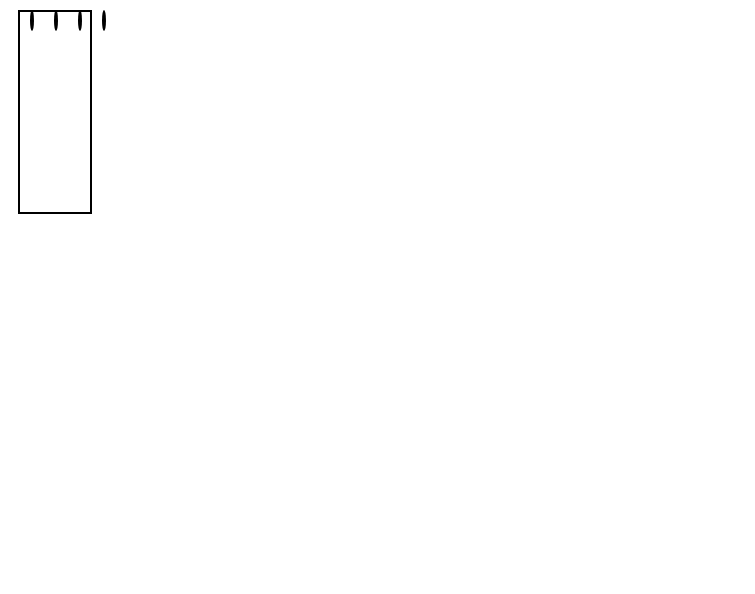
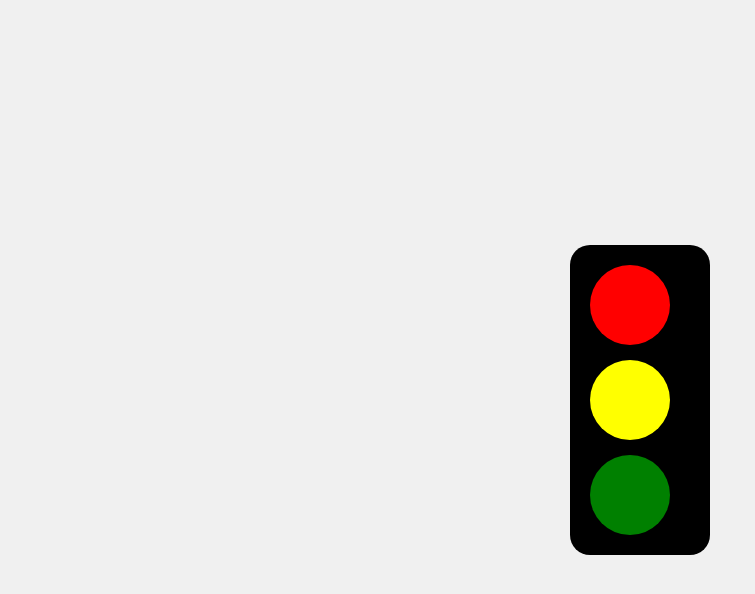
Before and after one commit to rajeev35/MERN-STACK-WITH-LOVE-BABER, a plain HTML site: page DELTA2024/practice1/index.html in a window 1280 px wide. Shown: the whole page, without its empty margins (0-755 px from the left). Drawn offline with Linux system fonts and the light colour scheme.

Commit message:
Initial commit

```diff
--- a/DELTA2024/practice1/index.html
+++ b/DELTA2024/practice1/index.html
@@ -1,4 +1,4 @@
-<!DOCTYPE html>
+<!-- <!DOCTYPE html>
 <html lang="en">
 <head>
     <meta charset="UTF-8">
@@ -17,4 +17,20 @@
 
 
 </body>
+</html> -->
+<!DOCTYPE html>
+<html lang="en">
+<head>
+    <meta charset="UTF-8">
+    <meta name="viewport" content="width=device-width, initial-scale=1.0">
+    <title>Traffic Light</title>
+    <link rel="stylesheet" href="style.css">
+</head>
+<body>
+    <div class="traffic-light">
+        <div class="light red"></div>
+        <div class="light yellow"></div>
+        <div class="light green"></div>
+    </div>
+</body>
 </html>
--- a/DELTA2024/practice1/style.css
+++ b/DELTA2024/practice1/style.css
@@ -1,4 +1,4 @@
-#outer {
+/* #outer {
     height: 200px;
     width: 70px;
     border: 2px solid black;
@@ -12,3 +12,47 @@
     margin: 10px;
     border-radius: 50%;
 }
+
+
+
+
+ */
+
+ body {
+    display: flex;
+    justify-content: center;
+    align-items: center;
+    height: 100vh;
+    background-color: #f0f0f0;
+    margin: 0;
+}
+
+.traffic-light {
+    width: 100px;
+    background-color: black;
+    padding: 20px;
+    border-radius: 20px;
+    display: flex;
+    flex-direction: column;
+    gap: 15px;
+}
+
+.light {
+    width: 80px;
+    height: 80px;
+    border-radius: 50%;
+    background-color: gray;
+    box-shadow: 0 0 10px rgba(0, 0, 0, 0.5);
+}
+
+.red {
+    background-color: red;
+}
+
+.yellow {
+    background-color: yellow;
+}
+
+.green {
+    background-color: green;
+}
```
Also changed, not shown: DELTA2024/practice2/index.html (added, +21 -0 lines), DELTA2024/practice2/style.css (added, +9 -0 lines).
